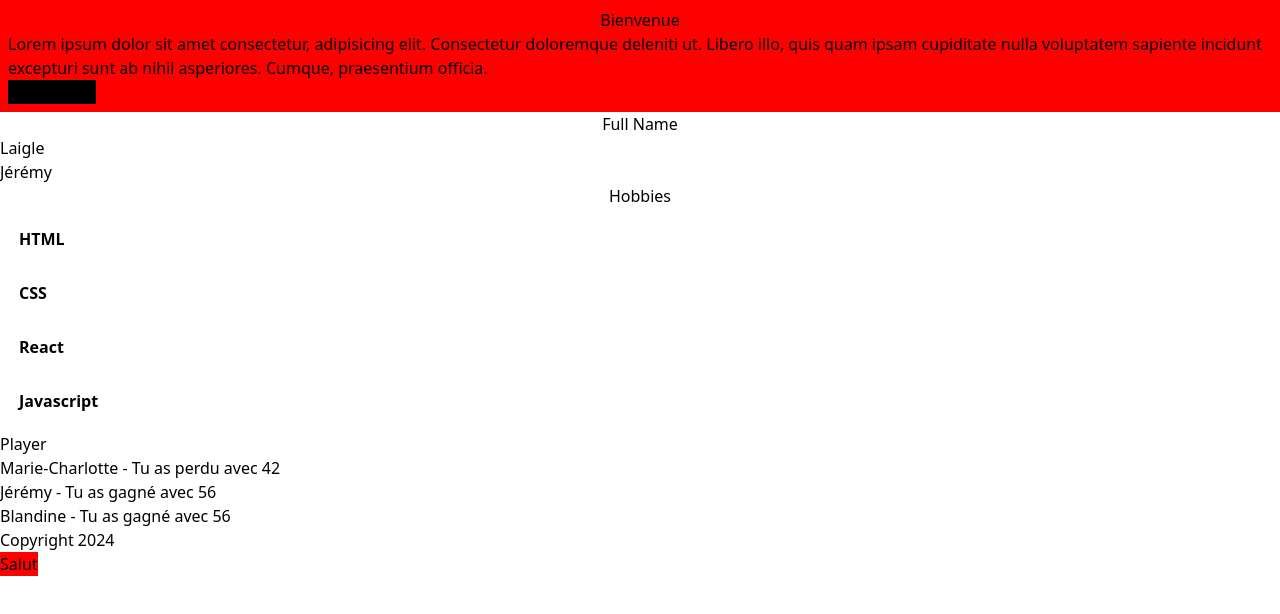
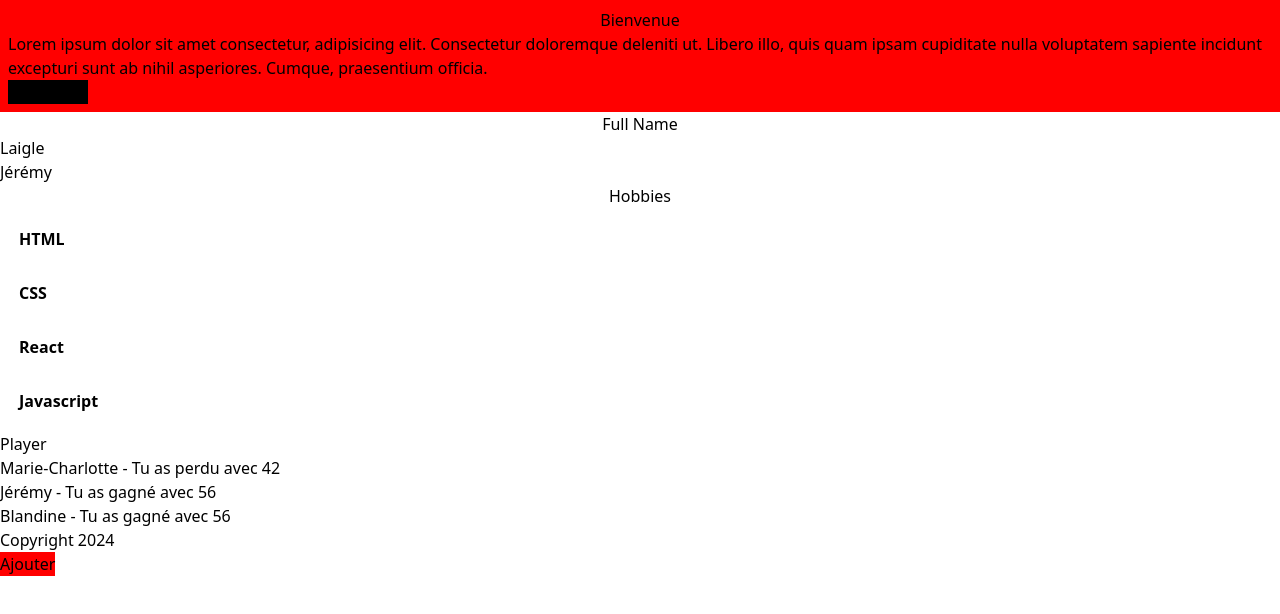
Before and after one commit to LaigleJ/introduction-react, a React (Vite) app in the folder introduction-react/: page / in a window 1280 px wide. Shown: the top 614 px of the page. Built offline with nearby package versions, Linux system fonts and the light colour scheme.

Commit message:
add function button

```diff
--- a/introduction-react/src/App.jsx
+++ b/introduction-react/src/App.jsx
@@ -9,6 +9,14 @@ function App() {
     lastName: "Jérémy",
     hobbies: ["HTML", "CSS", "React", "Javascript"]
   }
+// déclarer la function des bouton là ou on utilise le bouton sunon il faut en créer un component
+  function ajoute() {
+    alert("Ajoute")
+  }
+
+  function supprime() {
+    alert("Supprime")
+  }
   return (
     <>
     <Header />
--- a/introduction-react/src/component/containers/UI/button/Button.jsx
+++ b/introduction-react/src/component/containers/UI/button/Button.jsx
@@ -1,8 +1,9 @@
 import PropTypes from "prop-types";
 
-export default function Button({color, children}) {
+export default function Button({color, children, gereclique}) {
     return (
         <button
+        onClick={gereclique}
         className="text-neutral-200 p-2 rounded-full hover:shadow-white w-24 b-none "
         style={{
             backgroundColor: color ? color : "black"
@@ -12,5 +13,6 @@ export default function Button({color, children}) {
 
 Button.propTypes = {
     color: PropTypes.string,
-    children: PropTypes.node.isRequired
+    children: PropTypes.node.isRequired,
+    gereclique: PropTypes.func.isRequired
 }
--- a/introduction-react/src/component/containers/footer/Footer.jsx
+++ b/introduction-react/src/component/containers/footer/Footer.jsx
@@ -1,11 +1,14 @@
 import Button from "../UI/button/Button";
 
 export function Footer() {
+    function ajoute() {
+        alert("Ajoute")
+    }
     return (
         <footer>
             <p>Copyright 2024</p>
-            <Button color="red">
-                <p>Salut</p>
+            <Button color="red" gereclique={ajoute}>
+                <p>Ajouter</p>
             </Button>
         </footer>
     )
--- a/introduction-react/src/component/containers/header/Header.jsx
+++ b/introduction-react/src/component/containers/header/Header.jsx
@@ -1,6 +1,11 @@
 import Button from "../UI/button/Button";
 
 export function Header() {
+
+  function supprime() {
+    alert("Supprime");
+  }
+
   return (
     <header className="container">
       <h1 className="title">Bienvenue</h1>
@@ -10,8 +15,8 @@ export function Header() {
         voluptatem sapiente incidunt excepturi sunt ab nihil asperiores. Cumque,
         praesentium officia.
       </p>
-      <Button>
-        <p>Tchoutchou</p>
+      <Button gereclique={supprime}>
+        <p>Supprimer</p>
       </Button>
     </header>
   );
```
